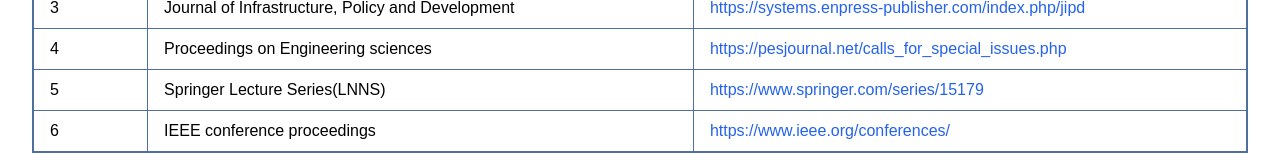
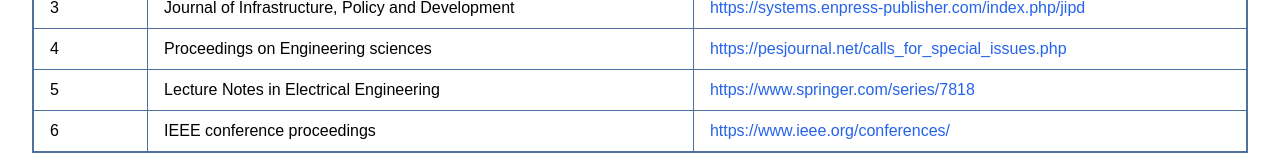
Before and after one commit to roshaneleshaddai/rdconclave, a Next.js app: page /journalpublications in a window 1280 px wide. Shown: the part 585-746 px from the top of the page. Built offline with nearby package versions, Linux system fonts and the light colour scheme; a web font is replaced by a local one.

Commit message:
Update page.jsx

```diff
--- a/app/journalpublications/page.jsx
+++ b/app/journalpublications/page.jsx
@@ -83,8 +83,8 @@
     },
     {
       sNo: 5,
-      name: "Springer Lecture Series(LNNS)",
-      link: "https://www.springer.com/series/15179",
+      name: "Lecture Notes in Electrical Engineering",
+      link: "https://www.springer.com/series/7818",
       quartile: "",
       // apc: "12000 INR"
     },
```
